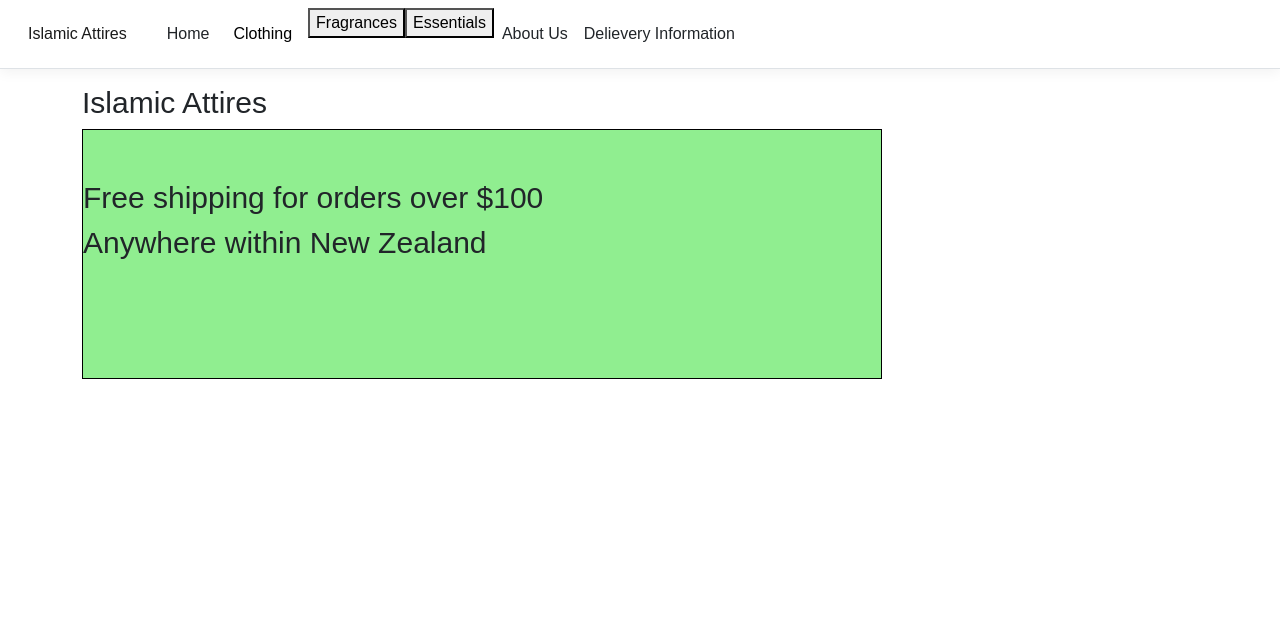
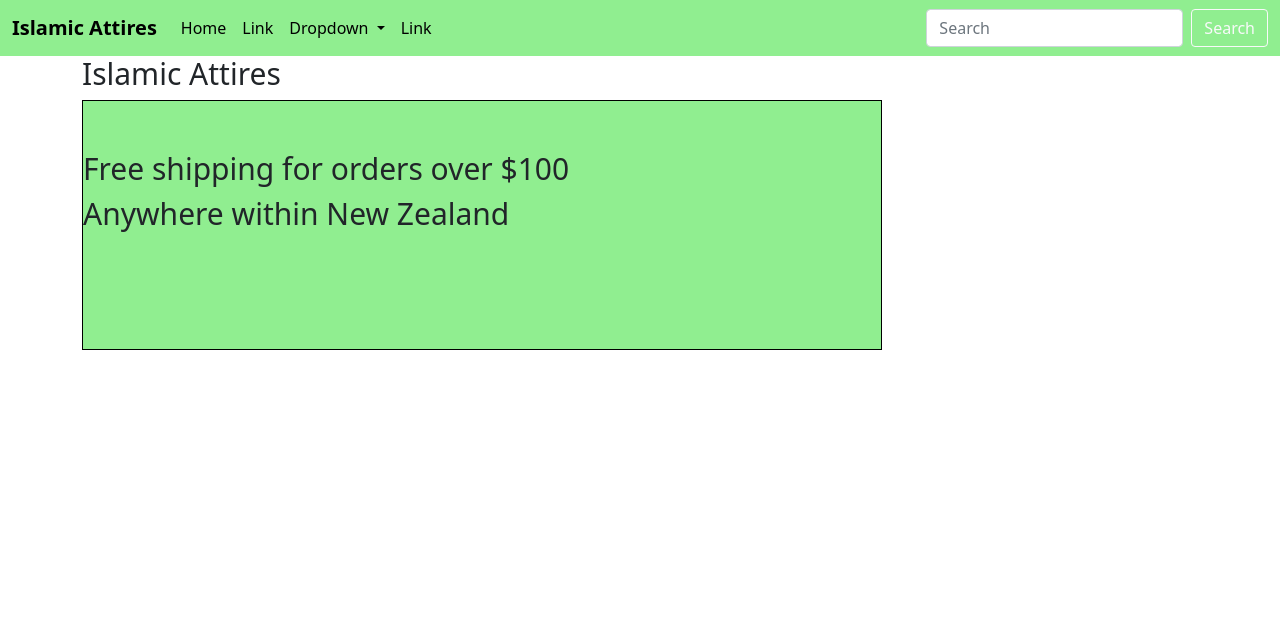
Before and after one commit to mshxrry/Islamic-clothing-website, an ASP.NET Core app: page / in a window 1280 px wide. Shown: the top 635 px of the page. Run offline with ASP.NET Core 8, Linux system fonts and the light colour scheme; style sheets or scripts are compiled from the project's sources.

Commit message:
made progress in dropdowns

```diff
--- a/Islamic clothing website/Views/Shared/_Layout.cshtml
+++ b/Islamic clothing website/Views/Shared/_Layout.cshtml
@@ -7,265 +7,134 @@
     <link rel="stylesheet" href="~/lib/bootstrap/dist/css/bootstrap.min.css" />
     <link rel="stylesheet" href="~/css/site.css" asp-append-version="true" />
     <link rel="stylesheet" href="~/Islamic_clothing_website.styles.css" asp-append-version="true" />
-    <style>
-        body {
-            font-family: Arial, Helvetica, sans-serif;
-        }
 
-        .navbar {
-            overflow: hidden;
-            background-color: #333;
-        }
-
-            .navbar a {
-                float: left;
-                font-size: 16px;
-                color: black;
-                text-align: center;
-                padding: 14px 16px;
-                text-decoration: none;
-            }
-
-        .clothing {
-            float: left;
-            overflow: hidden;
-        }
-
-            .clothing .dropbtn {
-                font-size: 16px;
-                border: none;
-                outline: none;
-                color: black;
-                padding: 14px 16px;
-                background-color: inherit;
-                font-family: inherit;
-                margin: 0;
-            }
-
-            .navbar a:hover, .clothing:hover .dropbtn {
-                background-color: lightgreen;
-            }
-
-        .clothing-content {
-            display: none;
-            position: absolute;
-            background-color: #f9f9f9;
-            min-width: 160px;
-            box-shadow: 0px 8px 16px 0px rgba(0,0,0,0.2);
-            z-index: 1;
-        }
-
-            .clothing-content a {
-                float: none;
-                color: black;
-                padding: 12px 16px;
-                text-decoration: none;
-                display: block;
-                text-align: left;
-            }
-
-                .clothing-content a:hover {
-                    background-color: #ddd;
-                }
-
-        .clothing:hover .clothing-content {
-            display: block;
-        }
-        </style>
-        <style>
-        body {
-            font-family: Arial, Helvetica, sans-serif;
-        }
-
-        .navbar {
-            overflow: hidden;
-            background-color: #333;
-        }
-
-            .navbar a {
-                float:left;
-                font-size: 16px;
-                color: black;
-                text-align: center;
-                padding: 14px 16px;
-                text-decoration: none;
-            }
-
-        .fragrances {
-            float:left;
-            overflow: hidden;
-        }
-
-            .fragrances size:16px;
-                border: none;
-                outline: none;
-                color: black;
-                padding:14px 16px;
-                background-color: inherit;
-                font-family: inherit;
-                margin:0;
-            }
-
-            .navbar a:hover, .fragrances:hover .dropbtn {
-                background-color: lightgreen;
-            }
-
-        .fragrances-content {
-            display: none;
-            position: absolute;
-            background-color: #f9f9f9;
-            min-width: 160px;
-            box-shadow: 0px 8px 16px 0px rgba(0,0,0,0.2);
-            z-index: 1;
-        }
-
-            .fragrances-content a {
-                float: none;
-                color: black;
-                padding: 12px 16px;
-                text-decoration: none;
-                display: block;
-                text-align: left;
-            }
-
-                .fragrances-content a:hover {
-                    background-color: #ddd;
-                }
-
-        .fragrances:hover .fragrances-content {
-            display: block;
-        }
-        </style>
-        <style>
-        body {
-            font-family: Arial, Helvetica, sans-serif;
-        }
-
-        .navbar {
-            overflow: hidden;
-            background-color: #333;
-        }
-
-            .navbar a {
-                float: right;
-                font-size: 16px;
-                color: black;
-                text-align: center;
-                padding: 14px 16px;
-                text-decoration: none;
-            }
-
-        .essentials {
-            float: right;
-            overflow: hidden;
-        }
-
-            .essentials size:16px;
-            border: none;
-            outline :none;
-            color: black;
-            padding: 14px 16px;
-            background-color: inherit;
-            font-family :inherit;
-            margin:0;
-        }
-
-        .navbar a:hover, .esssentials:hover .dropbtn {
-            background-color: lightgreen;
-        }
-
-        .essentials-content {
-            display: none;
-            position: absolute;
-            background-color: #f9f9f9;
-            min-width: 160px;
-            box-shadow: 0px 8px 16px 0px rgba(0,0,0,0.2);
-            z-index: 1;
-        }
-
-            .essentials-content a {
-                float: none;
-                color: black;
-                padding: 12px 16px;
-                text-decoration: none;
-                display: block;
-                text-align: left;
-            }
-
-                .essentials-content a:hover {
-                    background-color: #ddd;
-                }
-
-        .essentials:hover .essentials-content {
-            display: block;
-        }
-    </style>
 </head>
 <body>
 
     <header>
-        <div class="navbar navbar-expand-sm navbar-toggleable-sm navbar-light bg-white border-bottom box-shadow mb-3">
-            <div class="container-fluid">
-                <a class="navbar-brand" asp-area="" asp-controller="Home" asp-action="Index">Islamic Attires</a>
-                <button class="navbar-toggler" type="button" data-bs-toggle="collapse" data-bs-target=".navbar-collapse" aria-controls="navbarSupportedContent"
-                        aria-expanded="false" aria-label="Toggle navigation">
-                    <span class="navbar-toggler-icon"></span>
+        <nav class="navbar navbar-expand-lg navbar-dark" style="background-color: lightgreen;">
+                    <div class="container-fluid">
+                           <a class="navbar-brand fw-bold" href="#" style="color: black;">Islamic Attires</a>
+                           <button class="navbar-toggler" type="button" data-bs-toggle="collapse" data-bs-target="#navbarSupportedContent" aria-controls="navbarSupportedContent" aria-expanded="false" aria-label="Toggle navigation">
+                                    <span class="navbar-toggler-icon"></span>
+
                 </button>
+                           <div class="collapse navbar-collapse" id="navbarSupportedContent">
+                                    <ul class="navbar-nav me-auto mb-2 mb-lg-0">
 
-                <div class="navbar-collapse collapse d-sm-inline-flex justify-content-between">
-                    <ul class="navbar-nav flex-grow-1">
                         <li class="nav-item">
-                            <a class="nav-link text-dark" asp-area="" asp-controller="Home" asp-action="Index">Home</a>
+                                                    <a class="nav-link" aria-current="page" href="#" style="color: black;">Home</a>
+
                         </li>
 
-                        <div class="clothing">
-                            <button class="dropbtn">
-                                Clothing
-                                <i class="fa fa-caret-down"></i>
-                            </button>
-                            <nav class="clothing-content">
-                                <a href="#">Link 1</a>
-                                <a href="#">Link 2</a>
-                                <a href="#">Link 3</a>
-                            </nav>
-                            </div>
+                        <li class="nav-item">
+                                                    <a class="nav-link" href="#" style="color: black;">Link</a>
 
-                            <div class="fragrances">
-                                <button class="dropbtn">
-                                    Fragrances
-                                    <i class="fa fa-caret-down"></i>
-                                </button>
-                                <nav class="fragrances-content">
-                                    <a href="#">more 1</a>
-                                    <a href="#">more 2</a>
-                                    <a href="#">more 3</a>
-                                </nav>
-                                </div>
+                        </li>
 
-                        <div class="essentials">
-                            <button class="dropbtn">
-                                Essentials
-                                <i class="fa fa-caret-down"></i>
-                            </button>
-                            <nav class="essentials-content">
-                                <a href="#">e 1</a>
-                                <a href="#">e 2</a>
-                                <a href="#">e 3</a>
-                            </nav>
-                        </div>
+                        <li class="nav-item dropdown">
+                                                    <a class="nav-link dropdown-toggle" href="#" role="button" data-bs-toggle="dropdown" aria-expanded="false" style="color: black;">
+                                                            Dropdown
+
+                            </a>
+
+                            <ul class="dropdown-menu">
+
+                                <li><a class="dropdown-item" href="#">Action</a></li>
+
+                                <li><a class="dropdown-item" href="#">Another action</a></li>
+
+                                <li>
+                                                                    <hr class="dropdown-divider">
+
+                                </li>
+
+                                <li class="nav-item dropend">
+                                                                    <a class="nav-link dropdown-toggle" href="#" role="button" data-bs-toggle="clothing" aria-expanded="false">
+                                                                           Dropd
+
+                                    </a>
+
+                                    <ul class="dropdown-menu">
+
+                                        <li><a class="dropdown-item" href="#">Action</a></li>
+
+                                        <li><a class="dropdown-item" href="#">Another action</a></li>
+
+                                        <li>
+                                                                                    <hr class="dropdown-divider">
+
+                                        </li>
+
+                                        <li class="nav-item dropend">
+                                                                                    <a class="nav-link dropdown-toggle" href="#" role="button" data-bs-toggle="dropdown" aria-expanded="false">
+                                                                                            Dropdown
+
+                                            </a>
+
+                                            <ul class="dropdown-menu">
+
+                                                <li><a class="dropdown-item" href="#">Action</a></li>
+
+                                                <li><a class="dropdown-item" href="#">Another action</a></li>
+
+                                                <li>
+                                                                                                    <hr class="dropdown-divider">
+
+                                                </li>
+
+                                                <li class="nav-item dropend">
+                                                                                                    <a class="nav-link dropdown-toggle" href="#" role="button" data-bs-toggle="dropdown" aria-expanded="false">
+                                                                                                            Dropdown
+
+                                                    </a>
+
+                                                    <ul class="dropdown-menu">
+
+                                                        <li><a class="dropdown-item" href="#">Action</a></li>
+
+                                                        <li><a class="dropdown-item" href="#">Another action</a></li>
+
+                                                        <li>
+                                                                                                                    <hr class="dropdown-divider">
+
+                                                        </li>
+
+                                                        <li><a class="dropdown-item" href="#">Something else here</a></li>
+
+                                                    </ul>
+
+                                                </li>
+
+                                            </ul>
+
+                                        </li>
+
+                                    </ul>
+
+                                </li>
+
+                            </ul>
+
+                        </li>
 
                         <li class="nav-item">
-                            <a class="nav-link text-dark" asp-area="" asp-controller="Home" asp-action="AboutUs">About Us</a>
+                                                   <a class="nav-link" style="color: black;">Link</a>
+
                         </li>
-                        <li class="nav-item">
-                            <a class="nav-link text-dark" asp-area="" asp-controller="Home" asp-action="DelieveryInformation">Delievery Information</a>
-                           </li>
-
 
                     </ul>
+                                   <form class="d-flex" role="search">
+                                          <input class="form-control me-2" type="search" placeholder="Search" aria-label="Search">
+                                          <button class="btn btn-outline-light" type="submit">Search</button>
+
+                    </form>
+
                 </div>
+
             </div>
-        </div>
+
+        </nav>
     </header>
     <div class="container">
         <main role="main" class="pb-3">
--- a/Islamic clothing website/Views/Shared/_Layout.cshtml.css
+++ b/Islamic clothing website/Views/Shared/_Layout.cshtml.css
@@ -12,9 +12,9 @@ a {
 }
 
 .btn-primary {
-  color: #fff;
-  background-color: #1b6ec2;
-  border-color: #1861ac;
+    color: #fff;
+    background-color: #1b6ec2;
+    border-color: #1861ac;
 }
 
 .nav-pills .nav-link.active, .nav-pills .show > .nav-link {
@@ -46,3 +46,39 @@ button.accept-policy {
   white-space: nowrap;
   line-height: 60px;
 }
+.navbar-nav .nav-link {
+    color: #000000;
+}
+
+.dropend .dropdown-toggle {
+    color: salmon;
+    margin-left: 1em;
+}
+
+.dropdown-menu:hover {
+    background-color: lightsalmon;
+    color: #000000;
+}
+
+.dropdown .dropdown-menu {
+    display: none;
+}
+
+.dropdown:hover > .dropdown-menu,
+.dropdown:hover > .dropdown-menu {
+    display: block;
+    margin-top: 0.125em;
+    margin-left: 0.125em;
+}
+
+@media screen and (min-width: 769px) {
+    .dropend:hover > .dropdown-menu {
+        position: absolute;
+        top: 0;
+        left: 100%;
+    }
+
+    .dropend .dropdown-toggle {
+        margin-left: 0.5em;
+    }
+}
```
